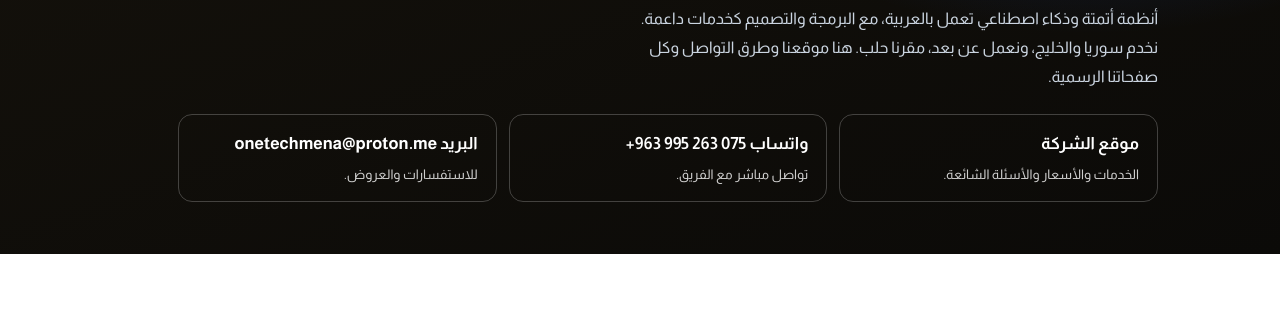
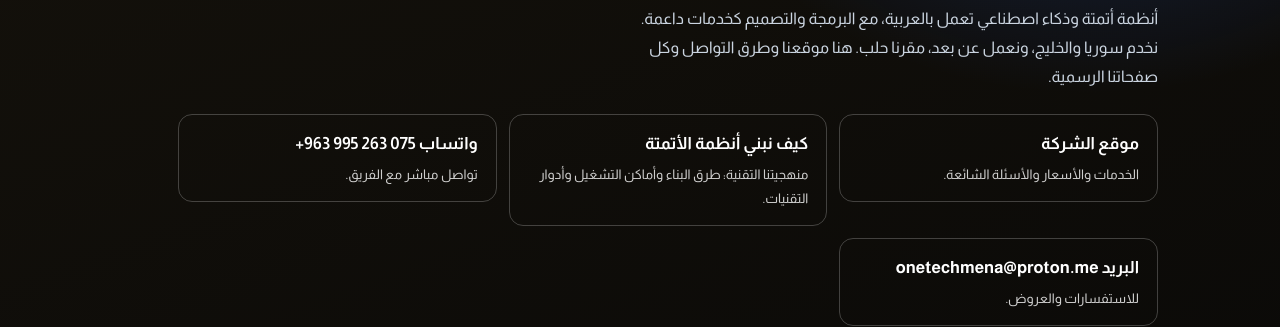
Before and after one commit to Anas379110/onetech-site, an Astro site: page /links in a window 1280 px wide. Shown: the part 234-561 px from the top of the page. Built offline with nearby package versions, Linux system fonts and the light colour scheme; Astro itself is replaced by a stand-in of ours.

Commit message:
Add methodology page to links overview

```diff
--- a/src/pages/links.astro
+++ b/src/pages/links.astro
@@ -17,6 +17,7 @@ import Base from '../layouts/Base.astro';
 			<p>أنظمة أتمتة وذكاء اصطناعي تعمل بالعربية، مع البرمجة والتصميم كخدمات داعمة. نخدم سوريا والخليج، ونعمل عن بعد، مقرنا حلب. هنا موقعنا وطرق التواصل وكل صفحاتنا الرسمية.</p>
 			<ul class="links-list links-contact">
 				<li><a href="/"><b>موقع الشركة</b><small>الخدمات والأسعار والأسئلة الشائعة.</small></a></li>
+				<li><a href="/methodology"><b>كيف نبني أنظمة الأتمتة</b><small>منهجيتنا التقنية: طرق البناء وأماكن التشغيل وأدوار التقنيات.</small></a></li>
 				<li><a href="https://wa.me/963995263075" rel="noopener"><b>واتساب <bdi dir="ltr">+963 995 263 075</bdi></b><small>تواصل مباشر مع الفريق.</small></a></li>
 				<li><a href="mailto:onetechmena@proton.me"><b>البريد <bdi dir="ltr">onetechmena@proton.me</bdi></b><small>للاستفسارات والعروض.</small></a></li>
 			</ul>
```
